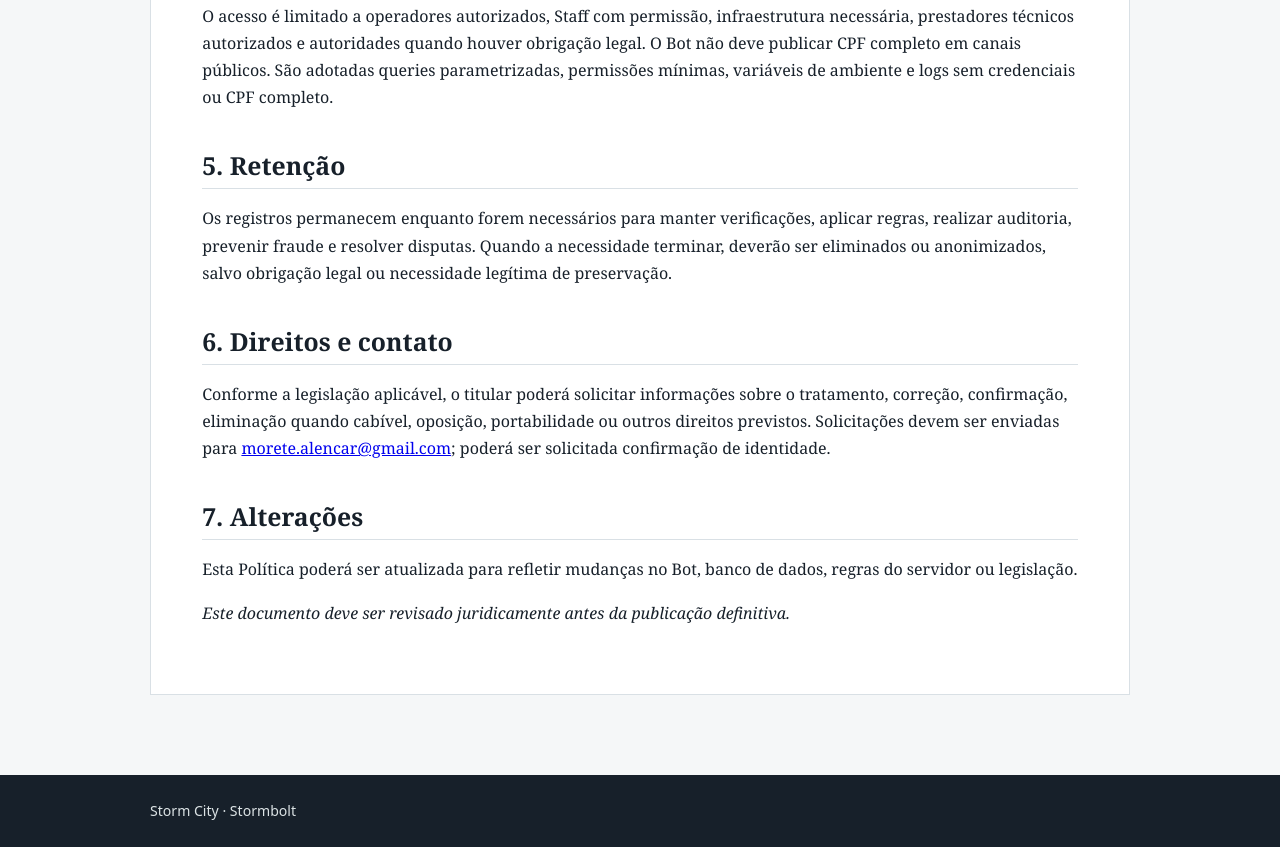
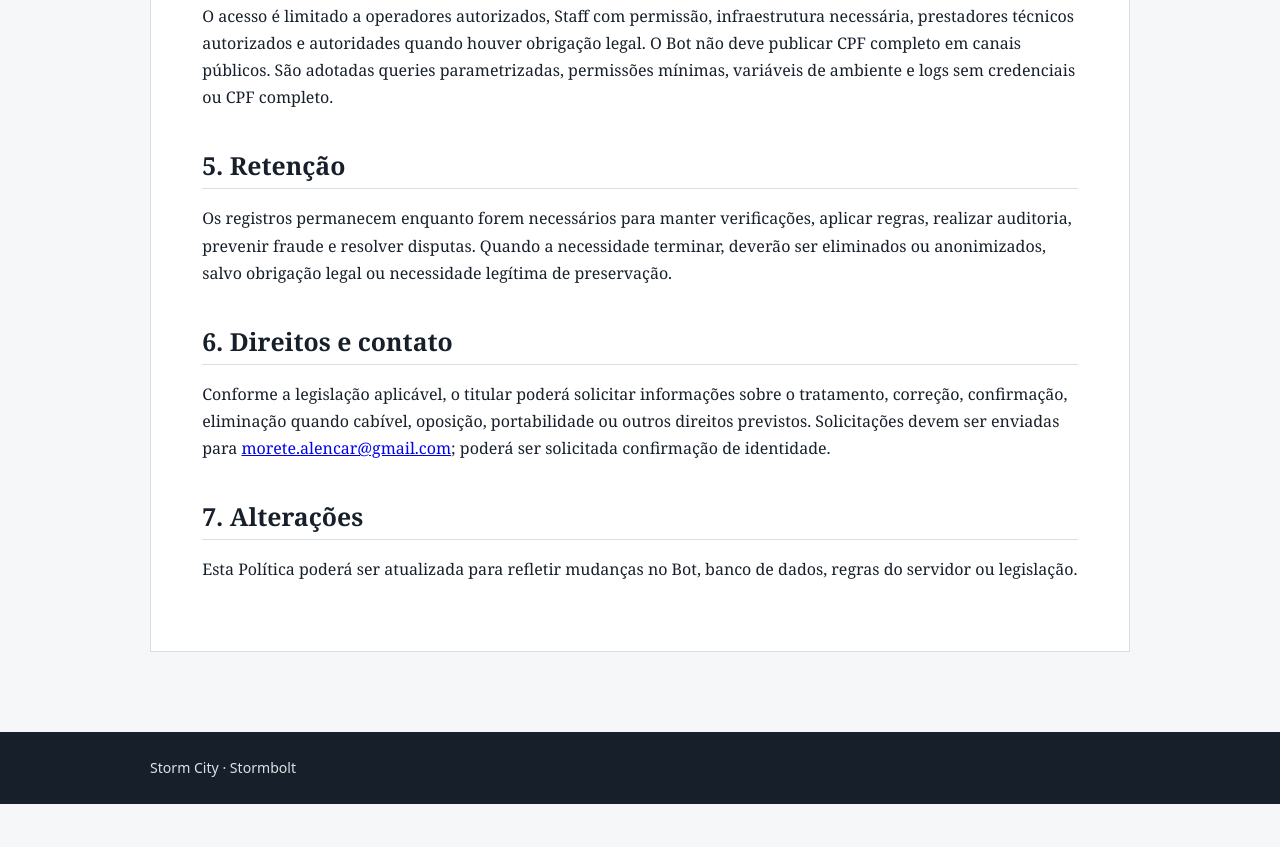
Before and after one commit to ilmoretto/Stormbolt-Rules, a plain HTML site: page privacy-policy.html in a window 1280 px wide. Shown: the part 1296-2143 px from the top of the page. After the commit the page ends 2100 px from the top, so only its background shows below. Drawn offline with Linux system fonts and the light colour scheme.

Commit message:
fix: termos e política

```diff
--- a/privacy-policy.html
+++ b/privacy-policy.html
@@ -29,7 +29,6 @@
     <p>Conforme a legislação aplicável, o titular poderá solicitar informações sobre o tratamento, correção, confirmação, eliminação quando cabível, oposição, portabilidade ou outros direitos previstos. Solicitações devem ser enviadas para <a href="mailto:morete.alencar@gmail.com">morete.alencar@gmail.com</a>; poderá ser solicitada confirmação de identidade.</p>
     <h2>7. Alterações</h2>
     <p>Esta Política poderá ser atualizada para refletir mudanças no Bot, banco de dados, regras do servidor ou legislação.</p>
-    <p><em>Este documento deve ser revisado juridicamente antes da publicação definitiva.</em></p>
   </article></main>
   <footer class="site-footer"><div class="site-footer-inner">Storm City · Stormbolt</div></footer>
 </body>
```
Also changed, not shown: termos-de-servico.html (+0 -1 lines).
